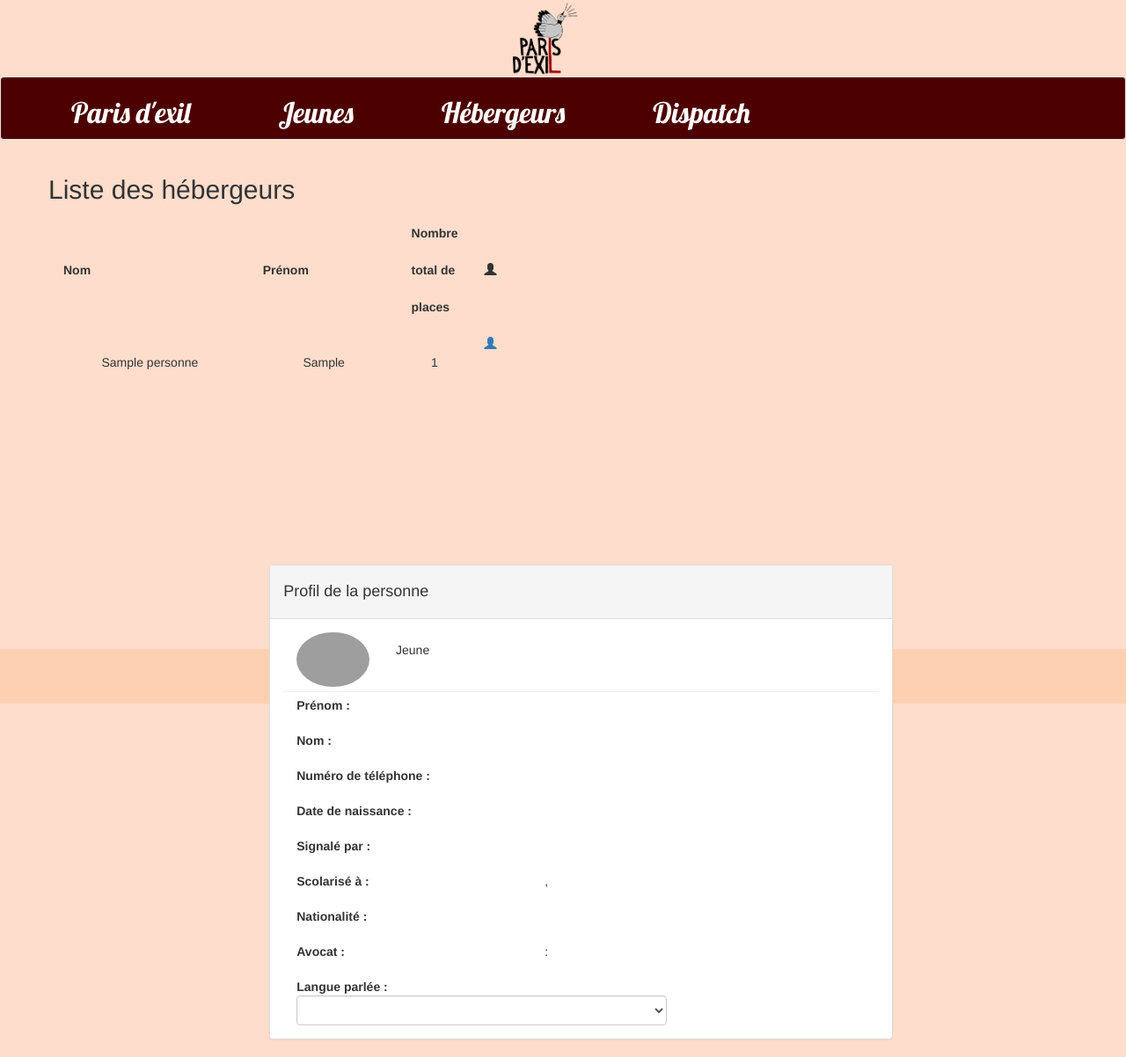
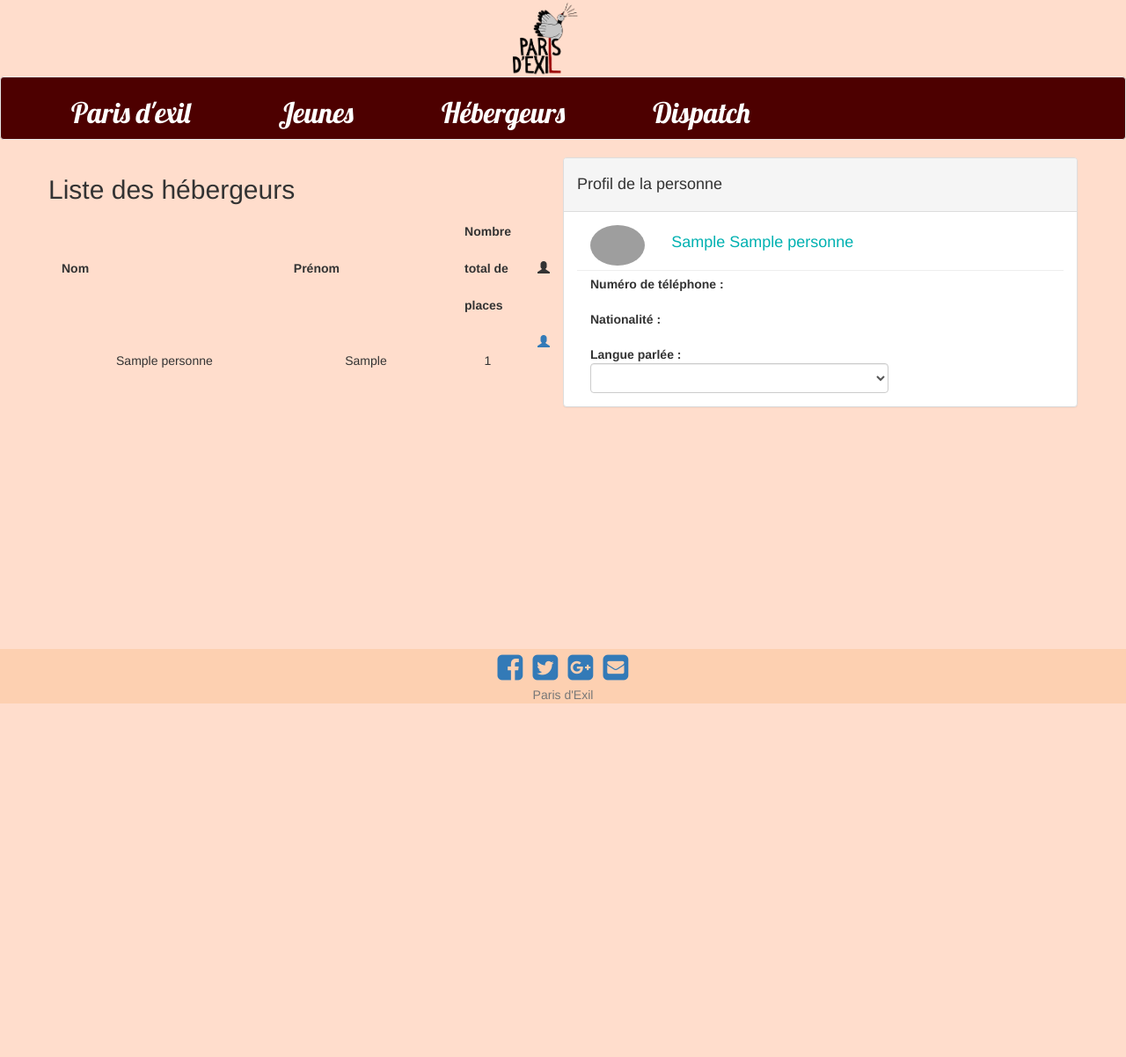
Before and after one commit to maximeg44/parisExil, a Django app: page /webApplication/listeHebergeurs/1/ in a window 1280 px wide. Shown: the whole page at 88% size. After the commit the page ends 800 px from the top, so only its background shows below. Run offline with Django 3.2, Linux system fonts and the light colour scheme; tables that the repository leaves empty hold one stand-in row (values such as "Sample post"); lists and menus that the app fills with data are empty; some libraries are stand-ins or nearby versions; grey boxes are pictures that could not be loaded.

Commit message:
Modifications de la mise en page afin d'aligner horizontalement la liste des hébergeurs et le détail de l'un d'eux
Et c'était pas une partie de plaisir !

```diff
--- a/parisExil/webApplication/static/css/webApplication.css
+++ b/parisExil/webApplication/static/css/webApplication.css
@@ -104,12 +104,23 @@
 }
 
 .scrollBox{
-    width:45%;
+    width:100%;
     height:400px;
     line-height:3em;
-    overflow:scroll;
-    padding:2px;
+    overflow:auto;
+    padding:0px;
     text-align: center;
+}
+
+section{
+    width: 100%;
+    display: inline-flex;
+
+}
+
+article{
+    width:100%;
+    padding: 0%;
 }
 
 .social:hover {
--- a/parisExil/webApplication/templates/webApplication/listeHebergeurs.html
+++ b/parisExil/webApplication/templates/webApplication/listeHebergeurs.html
@@ -1,15 +1,13 @@
-{% extends "webApplication/base.html" %}
-{% load static %}
-{% block content %}
+{% extends "webApplication/base.html" %} {% load static %} {% block content %}
 
 <div class="container">
 
 	<div class="row">
-
+		<section>
+			<article>
 				<h2>Liste des hébergeurs</h2>
 
 				{% if hebergeurs_list %}
-
 				<div class="scrollBox">
 
 					<table align="left" class="points_table">
@@ -68,11 +66,13 @@
 
 				</div>
 				{% endif %}
+			</article>
+
+			<article>
 				{% if hebergeurSelection %}
+				<div>
 
-		<div class="col-md-10 ">
-
-			<div class="panel panel-default col-md-offset-3">
+					<div class="panel panel-default">
 
 						<div class="panel-heading">
 							<h4>Profil de la personne</h4>
@@ -99,41 +99,12 @@
 									</div>
 
 									<div class="col-sm-6">
-
-								<h4 style="color:#00b1b1;"> {{jeune.idpersonne.prenom}} {{jeune.idpersonne.nom}} </h4>
-								</span>
-
-								<span>
-									<p>Jeune</p>
-								</span>
-
+										<h4 style="color:#00b1b1;"> {{hebergeurSelection.idpersonne.prenom}} {{hebergeurSelection.idpersonne.nom}} </h4>
 									</div>
 
 									<div class="clearfix"></div>
 
 									<hr style="margin:5px 0 5px 0;">
-
-							<div class="col-sm-5 col-xs-6 tital ">
-								<b>Prénom :</b>
-							</div>
-							<div class="col-sm-7 col-xs-6 ">{{jeune.idpersonne.prenom}}</div>
-
-							<div class="clearfix"></div>
-
-							<div class="bot-border"></div>
-
-							</br>
-
-							<div class="col-sm-5 col-xs-6 tital ">
-								<b>Nom :</b>
-							</div>
-							<div class="col-sm-7"> {{jeune.idpersonne.nom}}</div>
-
-							<div class="clearfix"></div>
-
-							<div class="bot-border"></div>
-
-							</br>
 
 									<div class="col-sm-5 col-xs-6 tital ">
 										<b>Numéro de téléphone :</b>
@@ -147,53 +118,9 @@
 									</br>
 
 									<div class="col-sm-5 col-xs-6 tital ">
-								<b>Date de naissance :</b>
-							</div>
-							<div class="col-sm-7">{{jeune.datenaissance}}</div>
-
-							<div class="clearfix"></div>
-
-							<div class="bot-border"></div>
-
-							</br>
-
-							<div class="col-sm-5 col-xs-6 tital ">
-								<b>Signalé par :</b>
-							</div>
-							<div class="col-sm-7">{{jeune.signalerpar}}</div>
-
-							<div class="clearfix"></div>
-
-							<div class="bot-border"></div>
-
-							</br>
-
-							<div class="col-sm-5 col-xs-6 tital ">
-								<b>Scolarisé à :</b>
-							</div>
-							<div class="col-sm-7">{{jeune.idecole.libelle}}, {{jeune.idecole.ville}}</div>
-
-							<div class="clearfix"></div>
-
-							<div class="bot-border"></div>
-
-							</br>
-
-							<div class="col-sm-5 col-xs-6 tital ">
 										<b>Nationalité :</b>
 									</div>
 									<div class="col-sm-7">{{jeune.pays}}</div>
-
-							<div class="clearfix"></div>
-
-							<div class="bot-border"></div>
-
-							</br>
-
-							<div class="col-sm-5 col-xs-6 tital ">
-								<b>Avocat :</b>
-							</div>
-							<div class="col-sm-7">{{jeune.idavocat.nom}} : {{jeune.idavocat.numtel}}</div>
 
 									<div class="clearfix"></div>
 
@@ -239,7 +166,8 @@
 				</div>
 
 				{% endif %}
-
+			</article>
+		</section>
 	</div>
 
 </div>
```
Lines whose indentation alone changed are shown as unchanged.
